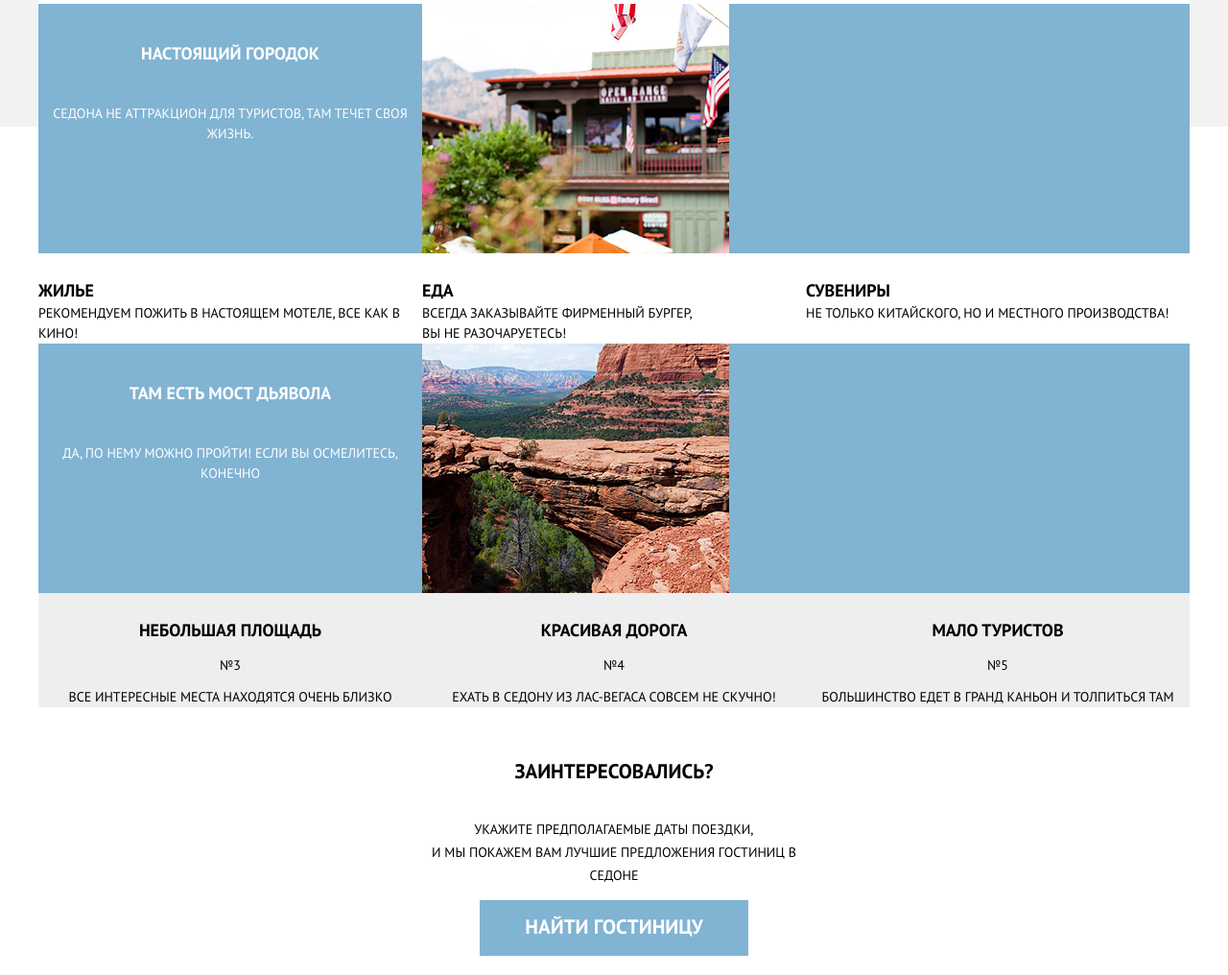
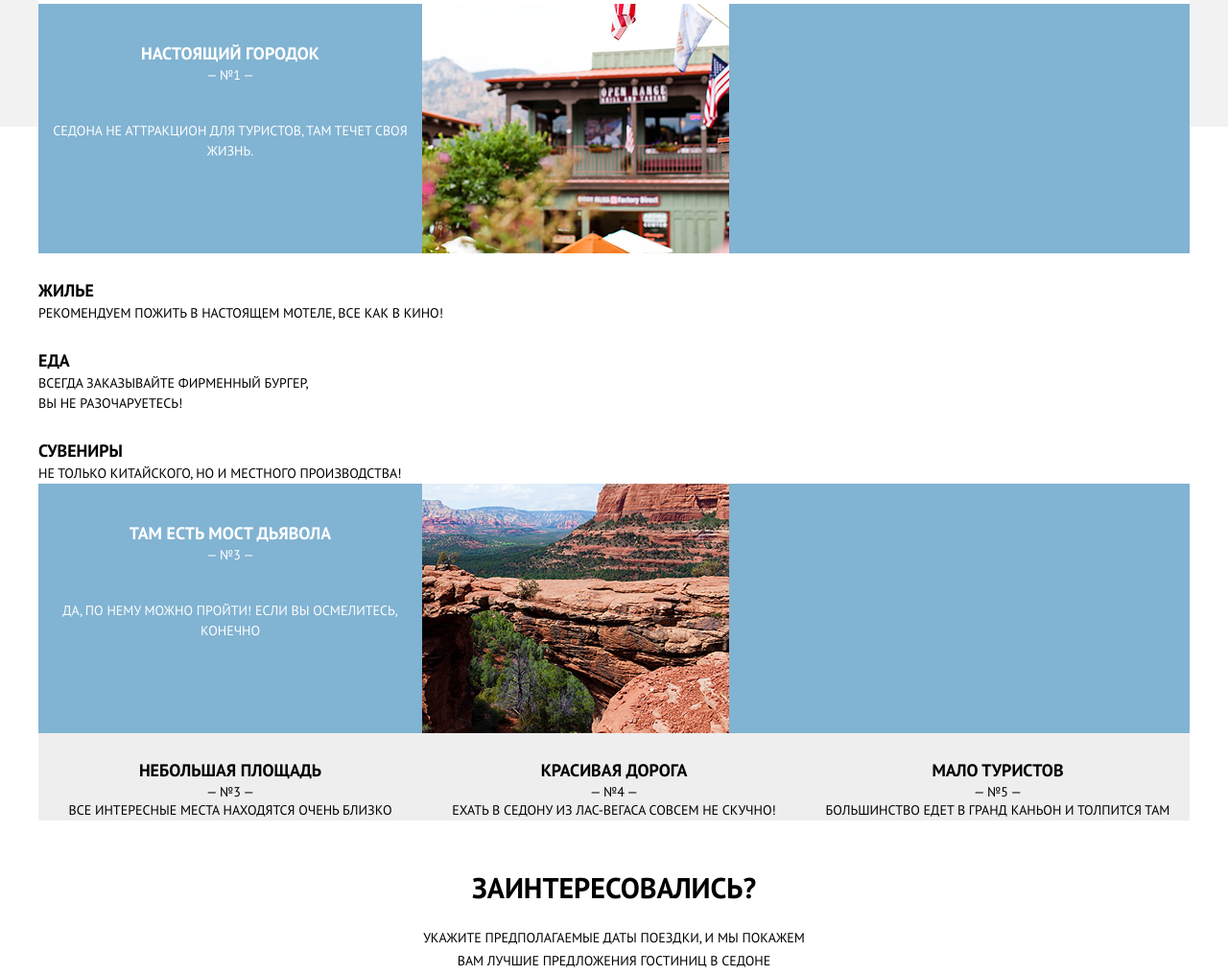
Before and after one commit to ztutze/SedonaProject, a website: page source/index.html in a window 1280 px wide. Shown: the part 668-1684 px from the top of the page at 96% size. Drawn offline with nearby package versions, Linux system fonts and the light colour scheme; files that its build step writes are made by us from their sources.

Commit message:
made search hotel block

```diff
--- a/source/index.html
+++ b/source/index.html
@@ -56,27 +56,31 @@
               <li class="advantages__item advantages__item--big advantages-card advantages-card--accent">
                 <div class="advantages-card__content">
                   <p class="advantages-card__title">Настоящий городок</p>
+                  <span class="advantages-card__number">— №1 —</span>
                   <p class="advantages-card__text">Седона не аттракцион для туристов, там течет своя жизнь.</p>
                 </div>
                 <div class="advantages-card__img">
                   <img src="img/photo-city@1x 1.jpg" width="320" height="260" alt="">
                 </div>
               </li>
-              <li class="advantages__item advantages-card advantages-card--essential">
+              <li class="advantages__item advantages__item--big advantages__item--essentials">
+                <div class="advantages-card advantages-card--essential advantages-card--essential-house">
                   <p class="advantages-card__title">Жилье</p>
                   <p class="advantages-card__text">Рекомендуем пожить в настоящем мотеле, все как в кино!</p>
-              </li>
-              <li class="advantages__item advantages-card advantages-card--essential">
+                </div>
+                <div class="advantages-card advantages-card--essential  advantages-card--essential-food">
                   <p class="advantages-card__title">Еда</p>
                   <p class="advantages-card__text">Всегда заказывайте фирменный бургер,<br>Вы не разочаруетесь!</p>
-              </li>
-              <li class="advantages__item advantages-card advantages-card--essential">
+                </div>
+                <div class="advantages-card advantages-card--essential advantages-card--essential-souvenirs">
                   <p class="advantages-card__title">Сувениры</p>
                   <p class="advantages-card__text">Не только китайского, но и местного производства!</p>
+                </div>
               </li>
               <li class="advantages__item advantages__item--big advantages-card advantages-card--accent">
                 <div class="advantages-card__content">
                   <p class="advantages-card__title">Там есть мост дьявола</p>
+                  <span class="advantages-card__number">— №3 —</span>
                   <p class="advantages-card__text">Да, по нему можно пройти! Если вы осмелитесь, конечно</p>
                 </div>
                 <div class="advantages-card__img">
@@ -84,19 +88,25 @@
                 </div>
               </li>
               <li class="advantages__item advantages-card">
+                <div class="advantages-card__content">
                   <p class="advantages-card__title">Небольшая площадь</p>
-                <p class="advantages-card__number">№3</p>
+                  <span class="advantages-card__number">— №3 —</span>
                   <p class="advantages-card__text">Все интересные места находятся очень близко</p>
+                </div>
               </li>
               <li class="advantages__item advantages-card">
+                <div class="advantages-card__content">
                   <p class="advantages-card__title">Красивая дорога</p>
-                <p class="advantages-card__number">№4</p>
+                  <span class="advantages-card__number">— №4 —</span>
                   <p class="advantages-card__text">Ехать в Седону из Лас-Вегаса совсем не скучно!</p>
+                </div>
               </li>
               <li class="advantages__item advantages-card">
+                <div class="advantages-card__content">
                   <p class="advantages-card__title">Мало туристов</p>
-                <p class="advantages-card__number">№5</p>
-                <p class="advantages-card__text">Большинство едет в Гранд каньон и толпиться там</p>
+                  <span class="advantages-card__number">— №5 —</span>
+                  <p class="advantages-card__text">Большинство едет в Гранд каньон и толпится там</p>
+                </div>
               </li>
             </ul>
           </div>
@@ -106,7 +116,7 @@
             <h2 class="visually-hidden">Найти гостиницу</h2>
             <p class="search-hotel__title">Заинтересовались?</p>
             <p class="search-hotel__text">
-              Укажите предполагаемые даты поездки,<br>и мы покажем вам лучшие предложения гостиниц в седоне
+              Укажите предполагаемые даты поездки, и мы покажем вам лучшие предложения гостиниц в седоне
             </p>
             <a class="button search-hotel__button button--search-hotel" href="#">Найти гостиницу</a>
           </div>
--- a/source/sass/blocks/page-main.scss
+++ b/source/sass/blocks/page-main.scss
@@ -14,4 +14,8 @@
 .page-main__search-hotel {
   padding-top: 33px;
   padding-bottom: 10px;
+
+  @media (min-width: $medium-width) {
+    padding-top: 57px;
+  }
 }
--- a/source/sass/blocks/search-hotel.scss
+++ b/source/sass/blocks/search-hotel.scss
@@ -6,18 +6,25 @@
 }
 
 .search-hotel__title {
+  margin: 0 0 27px 0 ;
   font-size: 21px;
   line-height: 26px;
   font-weight: 700;
   text-align: center;
+
+  @media (min-width: $medium-width) {
+    font-size: 30px;
+  }
 }
 
 .search-hotel__text {
-  padding: 0 30px;
-  max-width: 458px;
+  max-width: 460px;
+  margin: 0 0 27px 0 ;
+  padding: 0 20px;
   line-height: 24px;
-  text-wrap: balance;
+  text-wrap: pretty;
   text-align: center;
+
 }
 
 .search-hotel__button {
@@ -28,4 +35,8 @@
   padding-bottom: 17.5px;
   padding-left: 32px;
   padding-right: 32px;
+
+  @media (min-width: $medium-width) {
+    min-width: 458px;
+  }
 }
--- a/source/sass/global/variables.scss
+++ b/source/sass/global/variables.scss
@@ -12,6 +12,7 @@ $button-active: #5496bd;
 $advantages-bg-accent: #81b3d2;
 $advantages-bg-secondary:#eeeeee;
 $advantages-bg-essential:#ffffff;
+$advantages-border: #d6d6d6;
 $input-bg:#f2f2f2;
 $input-icon-bg:#e6e6e6;
 
@@ -24,6 +25,7 @@ $main-font: "PT Sans", "Arial", sans-serif;
 $medium-width: 768px;
 $big-width: 1280px;
 
+$mobile-only: 767px;
 // Mixins
 
 @mixin link {
```
Lines whose indentation alone changed are shown as unchanged.
